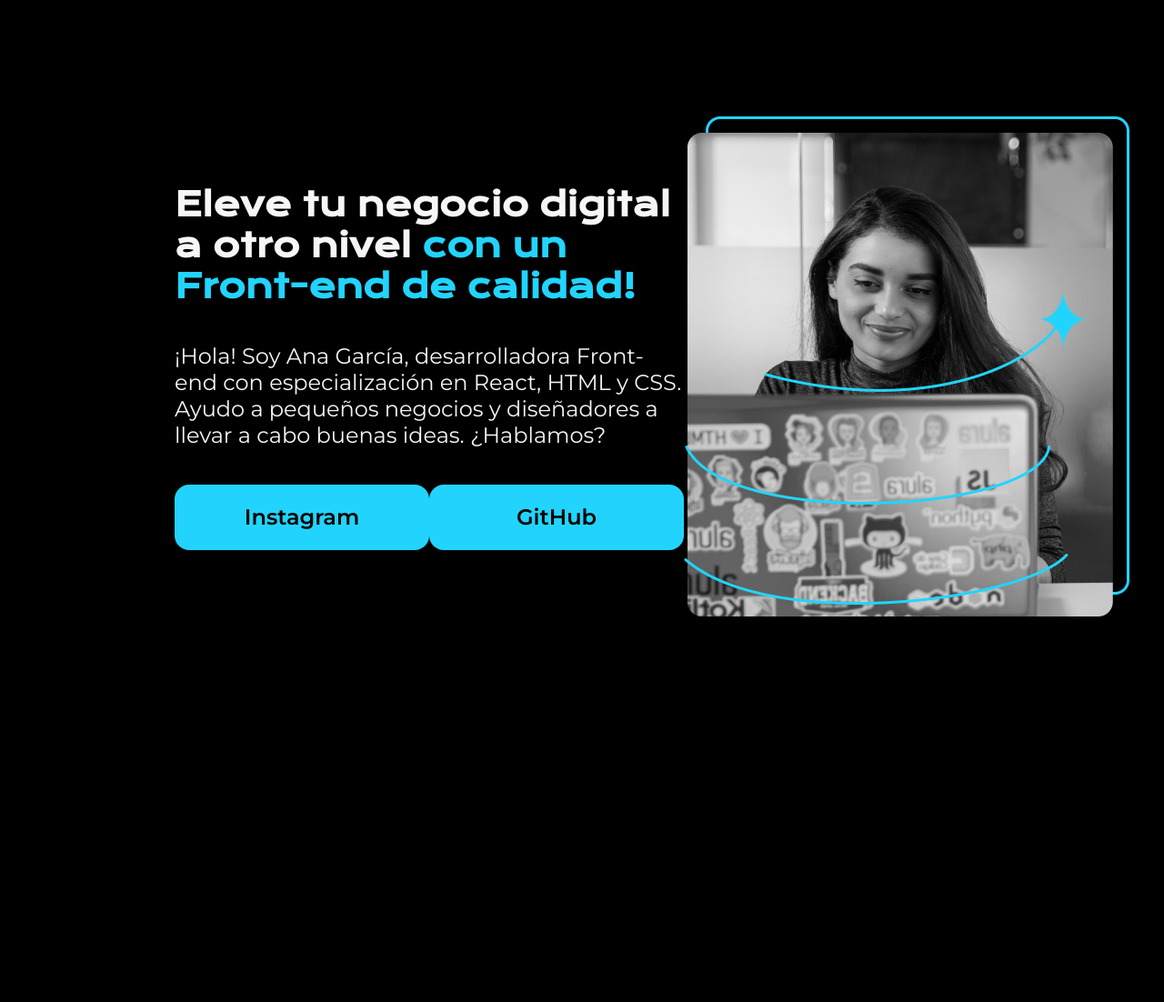
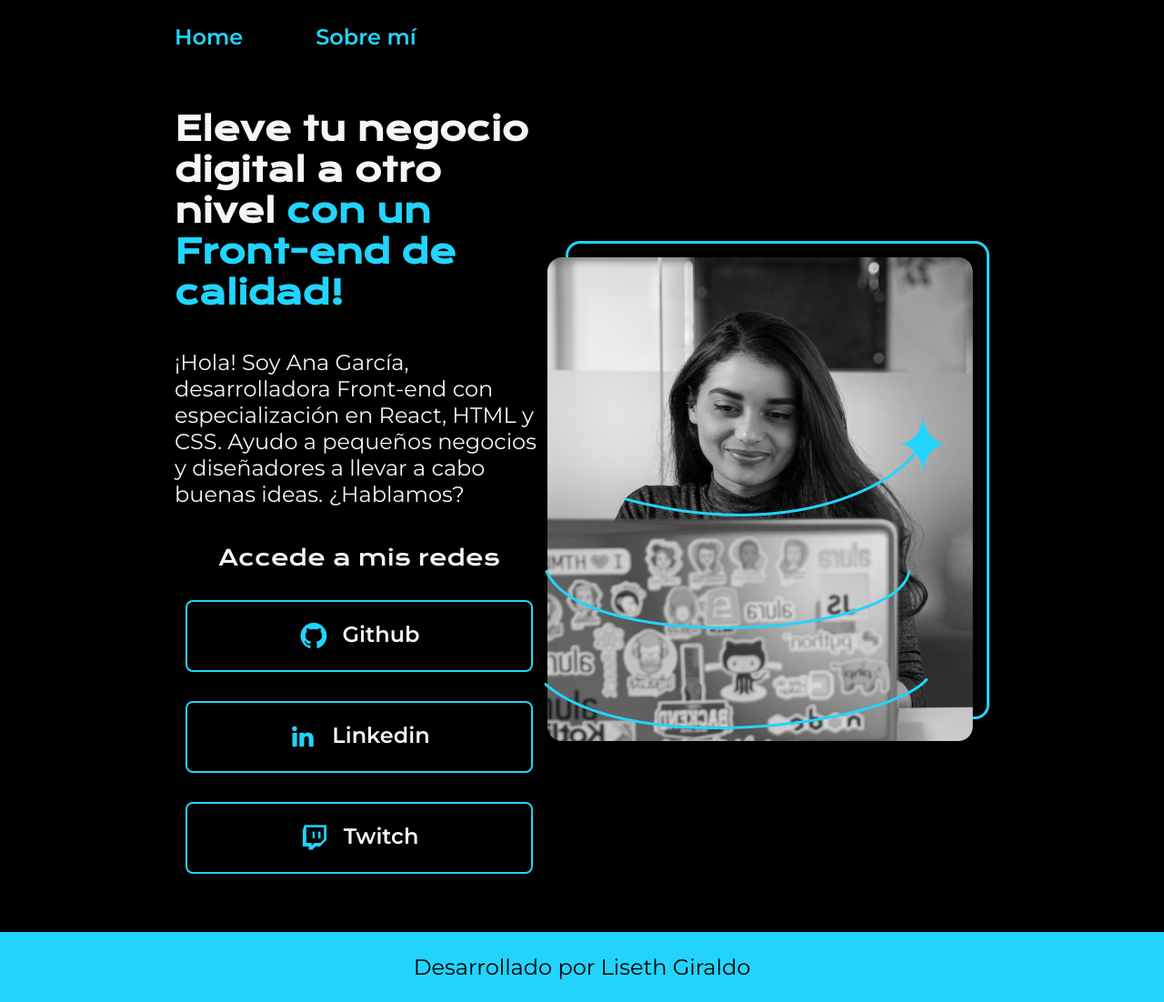
Before and after one commit to lisethgira/html-css-desarrollo-aula2, a plain HTML site: page index.html in a window 1280 px wide. Shown: the whole page at 91% size. Before the commit the page ends 928 px from the top, so only its background shows below. Drawn offline with nearby package versions, Linux system fonts and the light colour scheme.

Commit message:
feat(sections): se agrega sección sobre mi  y se ajustan estilos

```diff
--- a/index.html
+++ b/index.html
@@ -5,11 +5,16 @@
     <meta http-equiv="X-UA-Compatible" content="IE=edge">
     <meta name="viewport" content="width=device-width, initial-scale=1.0">
     <title>Portafolio</title>
-    <link rel="stylesheet" href="style.css">
+    <link rel="stylesheet" href="styles/style.css">
 
 </head>
 <body>
-    <header></header>
+    <header class="header">
+        <nav class="header__menu">
+            <a class="header__menu__link" href="index.html">Home</a>
+            <a class="header__menu__link" href="about.html">Sobre mí</a>
+        </nav>
+    </header>
     <main class="presentacion">
         <section class="presentacion__contenido">
             <h1 class="presentacion__contenido__titulo">
@@ -23,13 +28,26 @@
 
                 </p>
                 <div class="presentacion__enlaces">
-                    <a class="presentacion__enlaces__link" href="https://instagram.com/">Instagram</a>
-                    <a class="presentacion__enlaces__link" href="https://github.com/">GitHub</a>
+                    <h2 class="presentacion__enlaces__subtitulo">Accede a mis redes</h2>
+                    <a class="presentacion__enlaces__link" href="https://github.com/">
+                        <img src="./assets/github.png">
+                        Github
+                    </a>
+                    <a class="presentacion__enlaces__link" href="https://linkedin.com/in/">
+                        <img src="./assets/linkedin.png">
+                        Linkedin
+                    </a>
+                    <a class="presentacion__enlaces__link" href="https://twitch.tv/">
+                        <img src="./assets/twitch.png">
+                        Twitch
+                    </a>
                 </div>
 
         </section>
-            <img src="Imagem.png" alt="Foto de Ana García desarrolando un proyecto">
+            <img src="./assets/Imagen.png" alt="Foto de Ana García desarrolando un proyecto">
     </main>
-    <footer></footer>
+    <footer class="footer">
+        <p>Desarrollado por Liseth Giraldo</p>
+    </footer>
 </body>
 </html>
--- a/style.css
+++ /dev/null
@@ -1,61 +0,0 @@
-@import url('https://fonts.googleapis.com/css2?family=Krona+One&family=Montserrat:wght@400;600&display=swap');
-
-
-* {
-    padding: 0;
-    margin:0;
-}
-
-body{
-    height: 100vh;
-    box-sizing: border-box;
-    background-color: #000000;
-    color: #F6F6F6;
-}
-
-
-.titulo-destaque {
-    color: #22D4FD; ;
-}
-
-.presentacion {
-    margin: 10% 15%;
-    display: flex;
-    align-items: center;
-    justify-content: space-between;
-}
-
-.presentacion__contenido{
-    width: 615px;
-    display: flex;
-    flex-direction: column;
-    gap: 40px;
-}
-
-.presentacion__contenido__titulo{
-    font-size: 36px;
-    font-family: 'Krona One', sans-serif;
-}
-
-.presentacion__contenido__texto{
-    font-size: 24px;
-    font-family: 'Montserrat', sans-serif;
-}
-
-.presentacion__enlaces{
-    display: flex;
-    justify-content: space-between;
-}
-
-.presentacion__enlaces__link{
-    background-color: #22D4FD;
-    width: 280px;
-    text-align: center;
-    border-radius: 16px;
-    font-size: 24px;
-    font-weight: 600;
-    padding: 21.5px 0;
-    text-decoration: none;
-    color: #000000;
-    font-family: 'Montserrat', sans-serif;
-}
--- /dev/null
+++ b/styles/style.css
@@ -0,0 +1,114 @@
+@import url('https://fonts.googleapis.com/css2?family=Krona+One&family=Montserrat:wght@400;600&display=swap');
+
+
+:root {
+    --color-primario: #000000;
+    --color-secundario: #F6F6F6;
+    --color-terciario: #22D4FD;
+    --color-hover: #272727;
+
+    --fuente-krona: 'Krona One', sans-serif;
+    --fuente-montserrat: 'Montserrat', sans-serif;
+}
+
+* {
+    padding: 0;
+    margin:0;
+}
+
+body{
+    box-sizing: border-box;
+    background-color: var(--color-primario);
+    color: var(--color-secundario);
+}
+
+.header{
+    padding: 2% 0% 0% 15%;
+}
+
+.header__menu{
+    display: flex;
+    gap: 80px;
+}
+.header__menu__link{
+    font-family: var(--fuente-montserrat);
+    font-size: 24px;
+    font-weight: 600;
+    color: var(--color-terciario);
+    text-decoration: none;
+
+}
+
+
+
+.presentacion {
+    padding: 5% 15%;
+    display: flex;
+    align-items: center;
+    justify-content: space-between;
+}
+
+.presentacion__contenido{
+    width: 615px;
+    display: flex;
+    flex-direction: column;
+    gap: 40px;
+}
+
+
+.presentacion__contenido__titulo{
+    font-size: 36px;
+    font-family: var(--fuente-krona);
+}
+
+.titulo-destaque {
+    color: var(--color-terciario); ;
+}
+
+.presentacion__contenido__texto{
+    font-size: 24px;
+    font-family: var(--fuente-montserrat);
+}
+
+.presentacion__enlaces{
+    display: flex;
+    flex-direction: column;
+    justify-content: space-between;
+    align-items: center;
+    gap: 32px;
+}
+
+.presentacion__enlaces__subtitulo{
+    font-family: var(--fuente-krona);
+    font-weight: 400;
+    font-size: 24px;
+}
+.presentacion__enlaces__link{
+      display: flex;
+      justify-content: center;
+      gap: 16px;
+      border: 2px solid var(--color-terciario);
+      width: 378px;
+      text-align: center;
+      border-radius: 8px;
+      font-size: 24px;
+      font-weight: 600;
+      padding: 21.5px 0;
+      text-decoration: none;
+      color: var(--color-secundario);
+      font-family: var(--fuente-montserrat);
+}
+
+.presentacion__enlaces__link:hover{
+    background-color: var(--color-hover);
+}
+
+.footer{
+    color:var(--color-primario);
+    background-color: var(--color-terciario);
+    padding: 24px;
+    text-align: center;
+    font-family: var(--fuente-montserrat);
+    font-size: 24px;
+    font-weight: 400;
+}
```
Also changed, not shown: about.html (added, +42 -0 lines), assets/Imagen.png (added), assets/github.png (added), assets/instagram.png (added), assets/linkedin.png (added), assets/twitch.png (added), assets/twitter-novo.png (added), assets/twitter.png (added).
